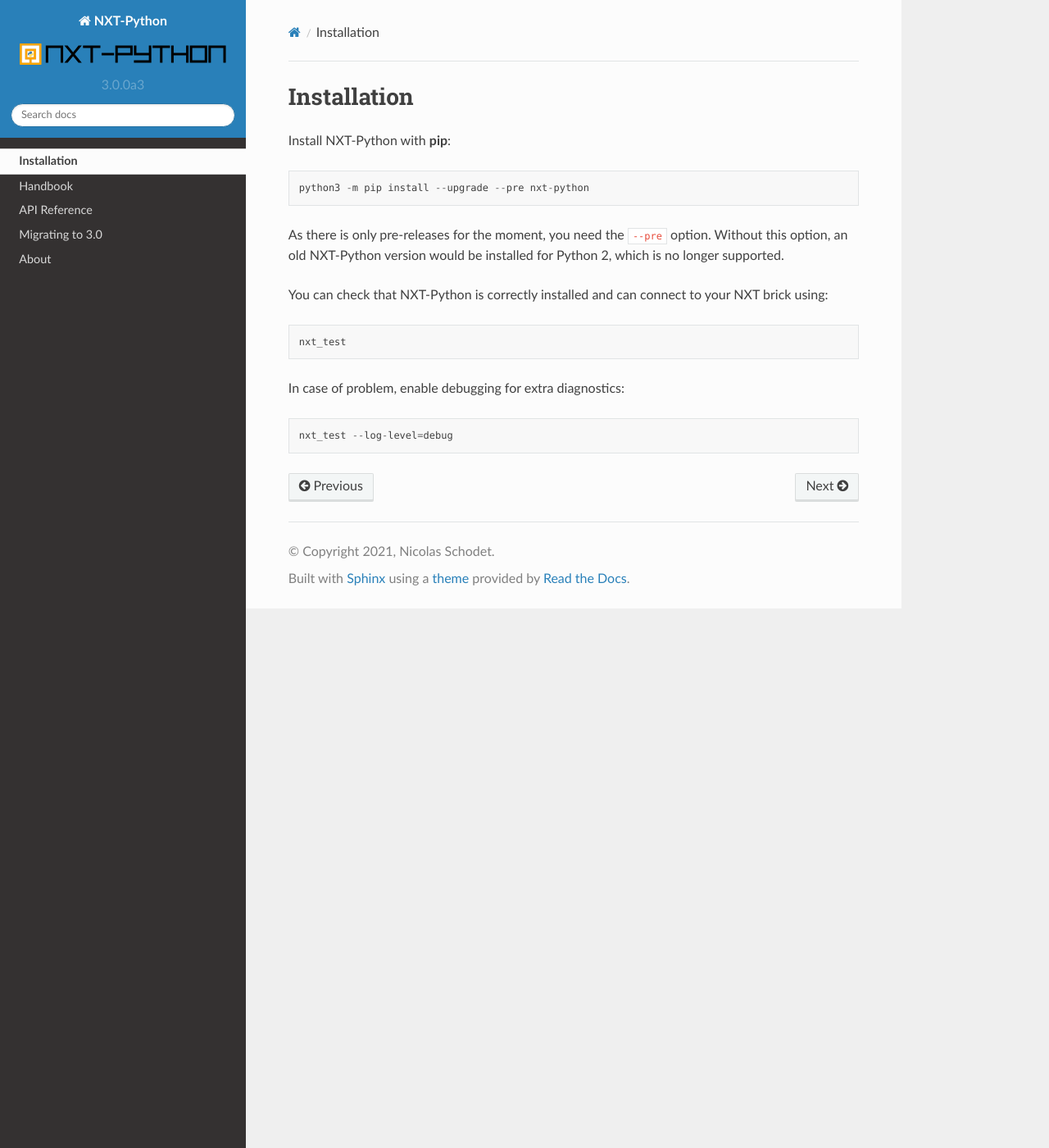
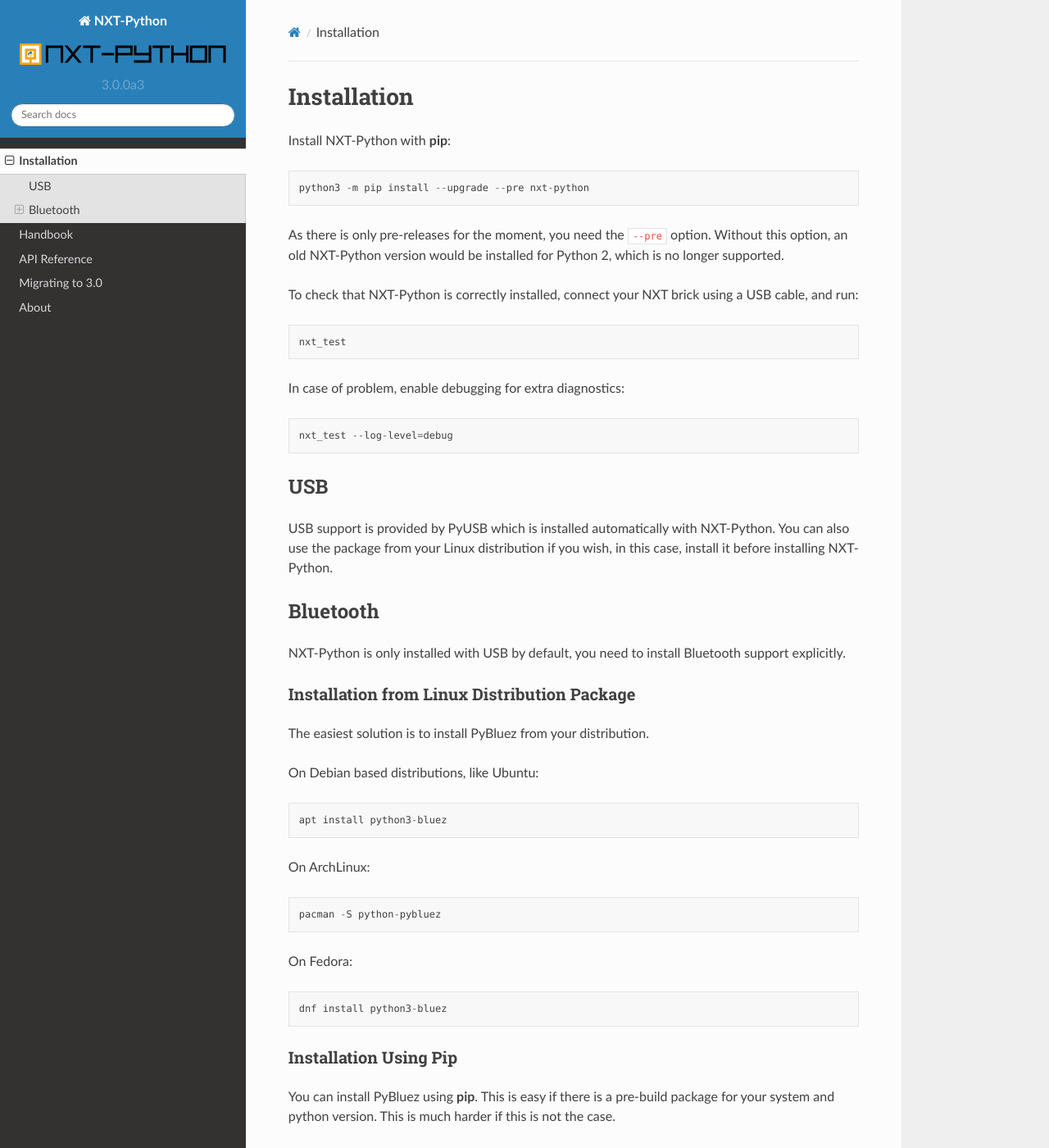
Before and after one commit to schodet/nxt-python, a Sphinx documentation site: the page built from docs/installation.rst, in a window 1280 px wide and 1400 px high. Shown: the whole window at 82% size. Built offline with Sphinx 7.4.7 and the Read the Docs theme 2.0.0, drawn with Linux system fonts in a browser that asks for light colours; some of the changed text lies outside the part shown.

Commit message:
Add more installation instructions
PyBluez might not be easy to install using pip, provide some help, at
least on Linux.

```diff
--- a/docs/installation.rst
+++ b/docs/installation.rst
@@ -9,11 +9,56 @@
 Without this option, an old NXT-Python version would be installed for
 Python 2, which is no longer supported.
 
-You can check that NXT-Python is correctly installed and can connect to your
-NXT brick using::
+To check that NXT-Python is correctly installed, connect your NXT brick using
+a USB cable, and run::
 
     nxt_test
 
 In case of problem, enable debugging for extra diagnostics::
 
     nxt_test --log-level=debug
+
+
+USB
+---
+
+USB support is provided by PyUSB which is installed automatically with
+NXT-Python. You can also use the package from your Linux distribution if you
+wish, in this case, install it before installing NXT-Python.
+
+
+Bluetooth
+---------
+
+NXT-Python is only installed with USB by default, you need to install
+Bluetooth support explicitly.
+
+
+Installation from Linux Distribution Package
+^^^^^^^^^^^^^^^^^^^^^^^^^^^^^^^^^^^^^^^^^^^^
+
+The easiest solution is to install PyBluez from your distribution.
+
+On Debian based distributions, like Ubuntu::
+
+    apt install python3-bluez
+
+On ArchLinux::
+
+    pacman -S python-pybluez
+
+On Fedora::
+
+    dnf install python3-bluez
+
+
+Installation Using Pip
+^^^^^^^^^^^^^^^^^^^^^^
+
+You can install PyBluez using :command:`pip`. This is easy if there is a
+pre-build package for your system and python version. This is much harder if
+this is not the case.
+
+Try this::
+
+    python3 -m pip install PyBluez
```
